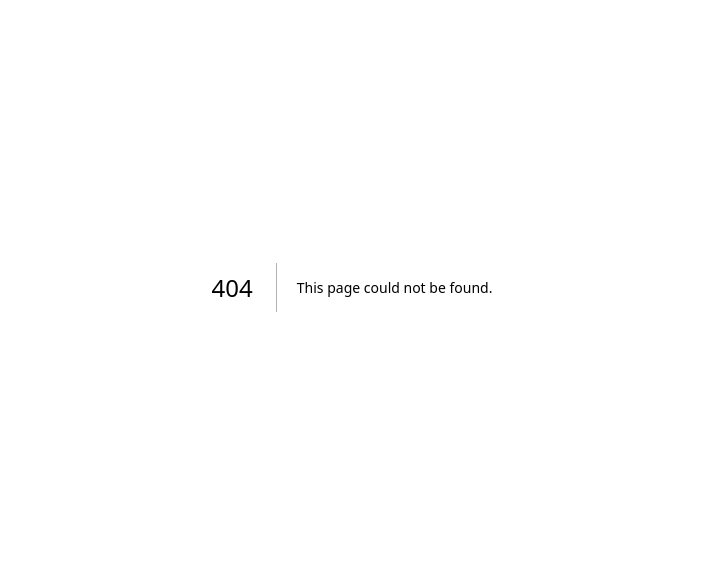
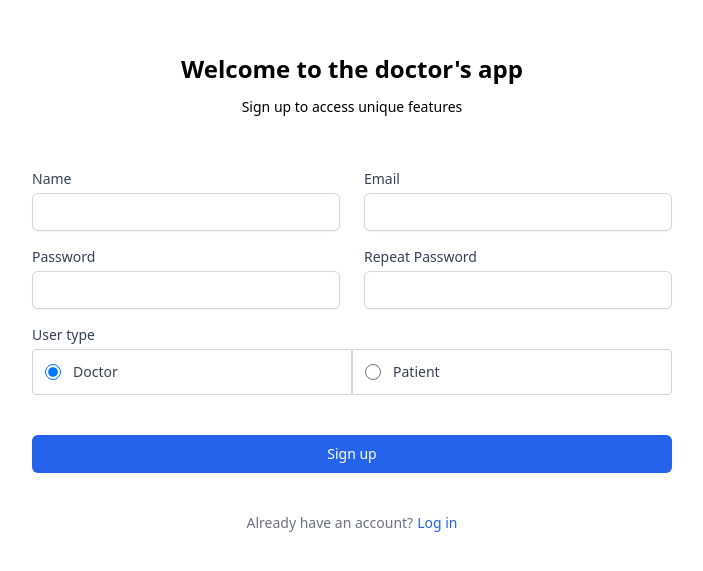
Before and after one commit to ivanaMesterLightIt/big-challenge-frontend, a Next.js app: page /signUp in a window 1280 px wide. Before the commit this address had no page. Shown: the part 113-684 px from the top of the page, without its empty margins (288-991 px from the left). Built offline with nearby package versions, Linux system fonts and the light colour scheme.

Commit message:
feat: add sign up screen mockup

```diff
--- /dev/null
+++ b/pages/signUp.tsx
@@ -0,0 +1,69 @@
+/* eslint-disable react/no-unescaped-entities */
+
+import { BaseButton } from "../components/shared/BaseButton";
+import { BaseInput } from "../components/shared/BaseInput";
+
+export interface IFormInput {
+    name: string,
+    email: string,
+    password: string,
+    repeatPassword: string,
+    userType: 'Patient' | 'Doctor'
+}
+
+export default function SignUpPage() {
+
+    return (
+      <div className="w-full h-screen flex flex-col items-center justify-center">
+        <div className="w-[664px]">
+            <div className="w-full py-3 mb-10 flex flex-col items-center justify-center">
+                <h1 className="text-2xl font-semibold">Welcome to the doctor's app</h1>
+                <span className="mt-3 text-sm">Sign up to access unique features</span>
+            </div>
+            <form>
+                <div className="w-full flex flex-row items-center justify-between">
+                    <BaseInput label="Name" name='name' />
+                    <BaseInput label="Email" name='email' type='email' />
+                </div>
+                <div className="w-full my-4 flex flex-row items-center justify-between">
+                    <BaseInput label="Password" name='password' type='password' />
+                    <BaseInput label="Repeat Password" name='repeatPassword' type='password' />
+                </div>
+                <label className="px-3 pb-1 block text-sm font-medium text-gray-700">User type</label>
+                <div className="flex flex-row items-center justify-between px-3">
+                    <div className="flex items-center w-full border border-gray-300 rounded-l p-3">
+                        <input
+                            id='doctor'
+                            name="userType"
+                            type="radio"
+                            defaultChecked={true}
+                            className="h-4 w-4 border-gray-300 text-blue-600 focus:ring-blue-500"
+                        />
+                        <label className="ml-3 block text-sm font-medium text-gray-700">
+                            Doctor
+                        </label>
+                    </div>
+                    <div className="flex items-center w-full border border-gray-300 rounded-r p-3">
+                        <input
+                            id='patient'
+                            name="userType"
+                            type="radio"
+                            className="h-4 w-4 border-gray-300 text-blue-600 focus:ring-blue-500"
+                        />
+                        <label className="ml-3 block text-sm font-medium text-gray-700">
+                            Patient
+                        </label>
+                    </div>
+                </div>
+                <div className="mt-10 w-full px-3">
+                    <BaseButton buttonClass="primary" text='Sign up' type="submit" />
+                </div>
+            </form>
+            <div className="mt-10 flex flex-row items-center justify-center text-sm">
+                <span className="text-gray-500 mr-1">Already have an account?</span>
+                <span className="text-blue-600 hover:underline cursor-pointer">Log in</span>
+            </div>
+        </div>
+      </div>
+    )
+  }
```
